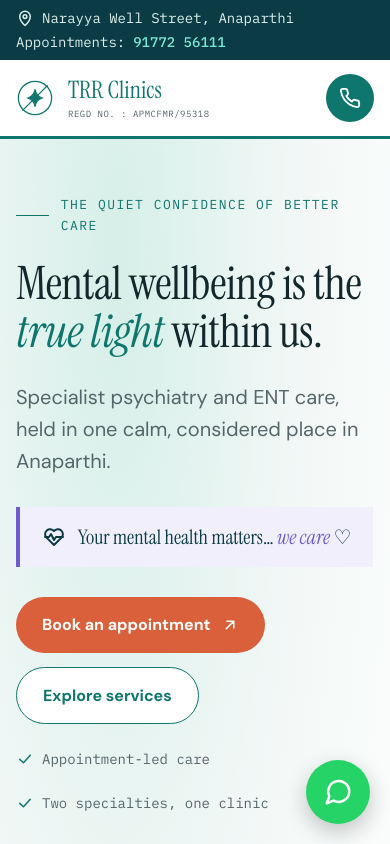
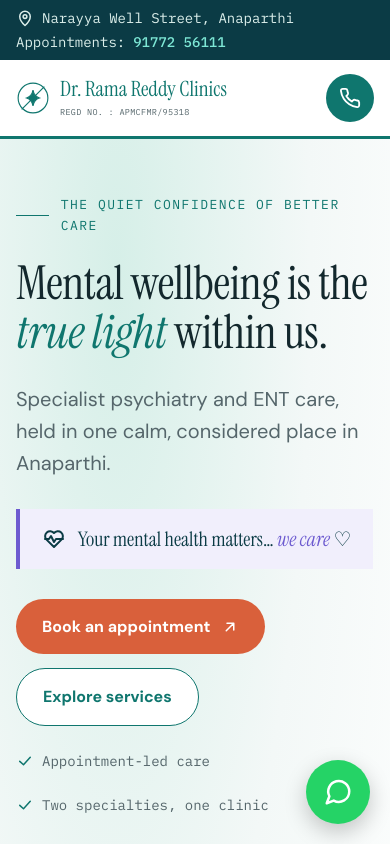
Before and after one commit to Jathin4/TRR-CLINIC, a plain HTML site: page index.html in a window 390 px wide. Shown: the top 844 px of the page. Drawn offline with Linux system fonts and the light colour scheme.

Commit message:
Rename clinic to Dr. Rama Reddy Clinics; fix narrow-screen overflow
Co-Authored-By: Claude Opus 5.5 <noreply@anthropic.com>

```diff
--- a/index.html
+++ b/index.html
@@ -3,8 +3,8 @@
 <head>
 <meta charset="utf-8">
 <meta name="viewport" content="width=device-width, initial-scale=1">
-<title>TRR Clinics – Anaparthi</title>
-<meta name="description" content="TRR Clinics, Anaparthi – Specialist psychiatry and ENT outpatient clinic. Dr. Tetali Rama Reddy and Dr. Bobba Rachana. Call 91772 56111.">
+<title>Dr. Rama Reddy Clinics – Anaparthi</title>
+<meta name="description" content="Dr. Rama Reddy Clinics, Anaparthi – Specialist psychiatry and ENT outpatient clinic. Dr. Tetali Rama Reddy and Dr. Bobba Rachana. Call 91772 56111.">
 <link rel="preconnect" href="https://fonts.googleapis.com">
 <link rel="preconnect" href="https://fonts.gstatic.com" crossorigin>
 <link href="https://fonts.googleapis.com/css2?family=Instrument+Serif:ital@0;1&family=DM+Sans:wght@400;500;700&family=IBM+Plex+Mono:wght@400;500&display=swap" rel="stylesheet">
@@ -59,12 +59,14 @@
   .btn-primary { background: var(--primary); color: #fff; }
   .btn-accent { background: var(--accent); color: #fff; }
   .btn-outline { background: #fff; color: var(--primary); border: 1.5px solid var(--primary); }
-  .logo-text small { white-space: nowrap; }
-  @media (max-width: 860px) { nav { display: none; } .logo-text { font-size: 26px; } header .btn { padding: 12px 18px; } }
+  .logo-text { white-space: nowrap; }
+  @media (max-width: 1080px) { nav { gap: 24px; } }
+  @media (max-width: 960px) { nav { display: none; } .logo-text { font-size: 26px; } header .btn { padding: 12px 18px; } }
   @media (max-width: 560px) {
-    .logo svg { width: 38px; height: 38px; }
-    .logo-text { font-size: 24px; }
-    .logo-text small { font-size: 9px; letter-spacing: .5px; }
+    .logo { gap: 10px; }
+    .logo svg { width: 34px; height: 34px; }
+    .logo-text { font-size: 21px; white-space: nowrap; }
+    .logo-text small { font-size: 8.5px; letter-spacing: .3px; }
     header .btn { padding: 0; width: 48px; height: 48px; justify-content: center; border-radius: 50%; }
     header .btn .label { display: none; }
     header .btn .icon { width: 22px; height: 22px; }
@@ -98,7 +100,8 @@
   .name-card span { font-size: 14px; color: var(--muted); }
 
   @media (max-width: 860px) {
-    .hero .wrap { grid-template-columns: 1fr; }
+    .hero .wrap { grid-template-columns: minmax(0, 1fr); }
+    .hero h1 { font-size: clamp(40px, 12vw, 64px); }
     .hero-text { padding-left: 0; }
     .hero-text .qm { display: none; }
     .arch { width: 300px; margin-top: 20px; }
@@ -120,7 +123,7 @@
 
   /* Doctors */
   .doctors { background: var(--soft); }
-  .doc-grid { display: grid; grid-template-columns: repeat(auto-fit, minmax(300px, 1fr)); gap: 28px; }
+  .doc-grid { display: grid; grid-template-columns: repeat(auto-fit, minmax(min(300px, 100%), 1fr)); gap: 28px; }
   .doc { background: #fff; display: grid; grid-template-columns: 170px 1fr; gap: 26px; padding: 26px; border-left: 4px solid var(--psych); box-shadow: 0 12px 32px rgba(11,59,69,.07); }
   .doc.ent { border-left-color: var(--ent); }
   .doc img { width: 170px; height: 220px; object-fit: cover; object-position: top; border-radius: 90px 90px 4px 4px; background: var(--psych-soft); }
@@ -197,13 +200,13 @@
 
 <header>
   <div class="wrap">
-    <a href="#" class="logo" aria-label="TRR Clinics home">
+    <a href="#" class="logo" aria-label="Dr. Rama Reddy Clinics home">
       <svg viewBox="0 0 48 48" aria-hidden="true" fill="none" stroke="#0f766e" stroke-width="1.6">
         <circle cx="24" cy="24" r="21"/>
         <path d="M8 40 40 8"/>
         <path d="M24 13c1 6 3 9 9 11-6 2-8 5-9 11-1-6-3-9-9-11 6-2 8-5 9-11z" fill="#0f766e"/>
       </svg>
-      <span class="logo-text">TRR Clinics<small>REGD NO. : APMCFMR/95318</small></span>
+      <span class="logo-text">Dr. Rama Reddy Clinics<small>REGD NO. : APMCFMR/95318</small></span>
     </a>
     <nav>
       <a href="#doctors">Doctors</a>
@@ -247,7 +250,7 @@
 
 <div class="strip">
   <div class="wrap">
-    <h2>TRR Clinics — <em>Specialist Outpatient Clinic</em></h2>
+    <h2>Dr. Rama Reddy Clinics — <em>Specialist Outpatient Clinic</em></h2>
     <div class="eyebrow">Psychiatry · ENT</div>
   </div>
 </div>
@@ -265,7 +268,7 @@
           <div class="eyebrow">Consultant Psychiatrist</div>
           <h3>Dr. Tetali Rama Reddy</h3>
           <div class="deg">MBBS, MD (Psychiatry), D.C.P.</div>
-          <p>Founder of TRR Clinics. Compassionate, evidence-based care for mental health, from evaluation and counselling to de-addiction and long-term follow-up.</p>
+          <p>Founder of Dr. Rama Reddy Clinics. Compassionate, evidence-based care for mental health, from evaluation and counselling to de-addiction and long-term follow-up.</p>
         </div>
       </div>
       <div class="doc ent">
@@ -321,7 +324,7 @@
     <a href="tel:+919177256111" class="phone">91772 56111</a>
     <div class="appt-actions">
       <a href="tel:+919177256111" class="btn btn-accent"><svg class="icon"><use href="#i-phone"/></svg>Call to book</a>
-      <a href="https://wa.me/919177256111?text=Hello%20TRR%20Clinics%2C%20I%20would%20like%20to%20book%20an%20appointment." target="_blank" rel="noopener" class="btn btn-outline">WhatsApp us</a>
+      <a href="https://wa.me/919177256111?text=Hello%20Dr.%20Rama%20Reddy%20Clinics%2C%20I%20would%20like%20to%20book%20an%20appointment." target="_blank" rel="noopener" class="btn btn-outline">WhatsApp us</a>
     </div>
   </div>
 </section>
@@ -336,7 +339,7 @@
       <div class="info">
         <div>
           <div class="eyebrow">Address</div>
-          <p>TRR Clinics<br>D. No: 8-48, Opposite the Late Sri Tetali Rama Reddy Residence,<br>Narayya Well Street, Anaparthi</p>
+          <p>Dr. Rama Reddy Clinics<br>D. No: 8-48, Opposite the Late Sri Tetali Rama Reddy Residence,<br>Narayya Well Street, Anaparthi</p>
         </div>
         <div>
           <div class="eyebrow">Phone</div>
@@ -348,7 +351,7 @@
         </div>
       </div>
       <div class="map">
-        <iframe title="TRR Clinics location" loading="lazy" src="https://www.google.com/maps?q=Narayya+Well+Street,+Anaparthi,+Andhra+Pradesh&output=embed"></iframe>
+        <iframe title="Dr. Rama Reddy Clinics location" loading="lazy" src="https://www.google.com/maps?q=Narayya+Well+Street,+Anaparthi,+Andhra+Pradesh&output=embed"></iframe>
       </div>
     </div>
   </div>
@@ -356,7 +359,7 @@
 
 <footer>
   <div class="wrap">
-    <span>© <span id="yr">2026</span> <b>TRR Clinics</b>, Anaparthi</span>
+    <span>© <span id="yr">2026</span> <b>Dr. Rama Reddy Clinics</b>, Anaparthi</span>
     <span>Regd No. APMCFMR/95318</span>
   </div>
 </footer>
```
